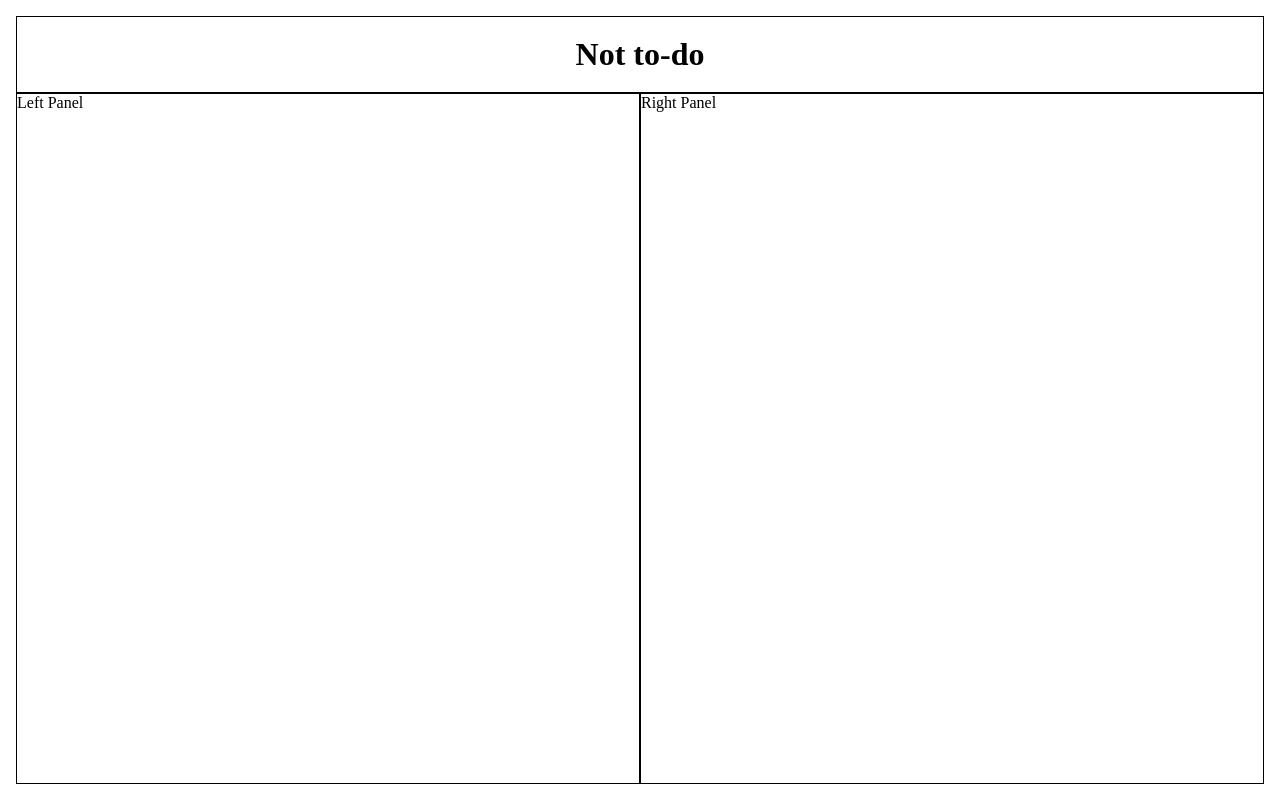
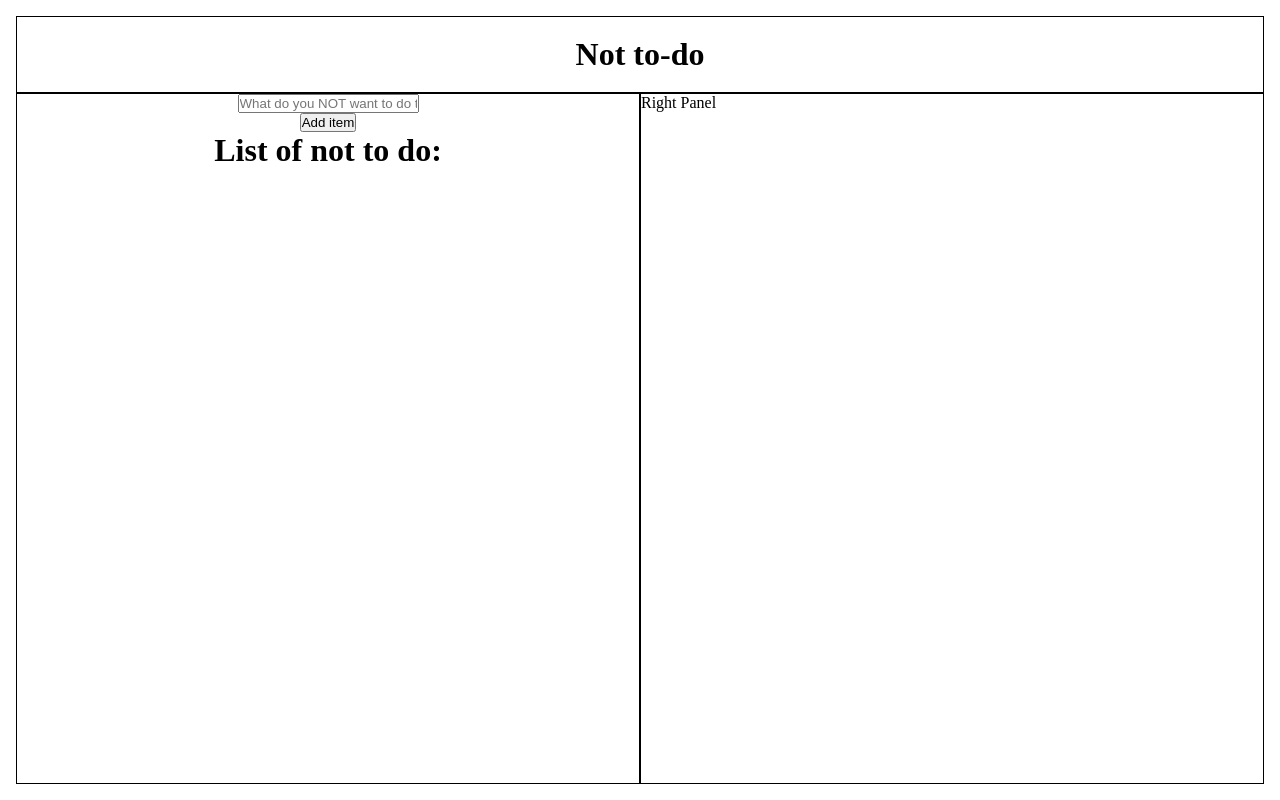
Before and after one commit to WenardKen57/react-basic-todo, a React (Vite) app: page / in a window 1280 px wide. Built offline with nearby package versions, Linux system fonts and the light colour scheme.

Commit message:
Add item, list, add item

```diff
--- /dev/null
+++ b/src/components/Item.jsx
@@ -0,0 +1,5 @@
+function Item({ children }) {
+  return <li>{children}</li>;
+}
+
+export default Item;
--- /dev/null
+++ b/src/components/ItemInput.jsx
@@ -0,0 +1,13 @@
+function ItemInput({ onChange }) {
+  return (
+    <>
+      <input
+        type="text"
+        onChange={onChange}
+        placeholder="What do you NOT want to do today?"
+      />
+    </>
+  );
+}
+
+export default ItemInput;
--- a/src/components/LeftPanel.jsx
+++ b/src/components/LeftPanel.jsx
@@ -1,5 +1,37 @@
+import List from "./List";
+import Item from "./Item";
+import ItemInput from "./ItemInput";
+
+import "./../style/LeftPanel.css";
+import { useState } from "react";
+
 function LeftPanel() {
-  return <div className="leftPanel">Left Panel</div>;
+  const [list, setList] = useState([]);
+  const [itemInputValue, setItemInputValue] = useState("");
+
+  function handleInputValue(event) {
+    const target = event.target;
+    setItemInputValue(() => target.value);
+  }
+
+  function handleSubmitInputValue() {
+    setList((prevList) => {
+      return [...prevList, itemInputValue];
+    });
+  }
+
+  return (
+    <div className="leftPanel">
+      <ItemInput onChange={handleInputValue}></ItemInput>
+      <button onClick={handleSubmitInputValue}>Add item</button>
+      <h1>List of not to do:</h1>
+      <List>
+        {list.map((item) => {
+          return <Item>{item}</Item>;
+        })}
+      </List>
+    </div>
+  );
 }
 
 export default LeftPanel;
--- /dev/null
+++ b/src/components/List.jsx
@@ -0,0 +1,7 @@
+import Item from "./Item";
+
+function List({ children }) {
+  return <ul>{children}</ul>;
+}
+
+export default List;
--- /dev/null
+++ b/src/style/LeftPanel.css
@@ -0,0 +1,9 @@
+.leftPanel {
+  display: flex;
+  flex-direction: column;
+  align-items: center;
+}
+
+.leftPanel > ul {
+  list-style-type: none;
+}
```
